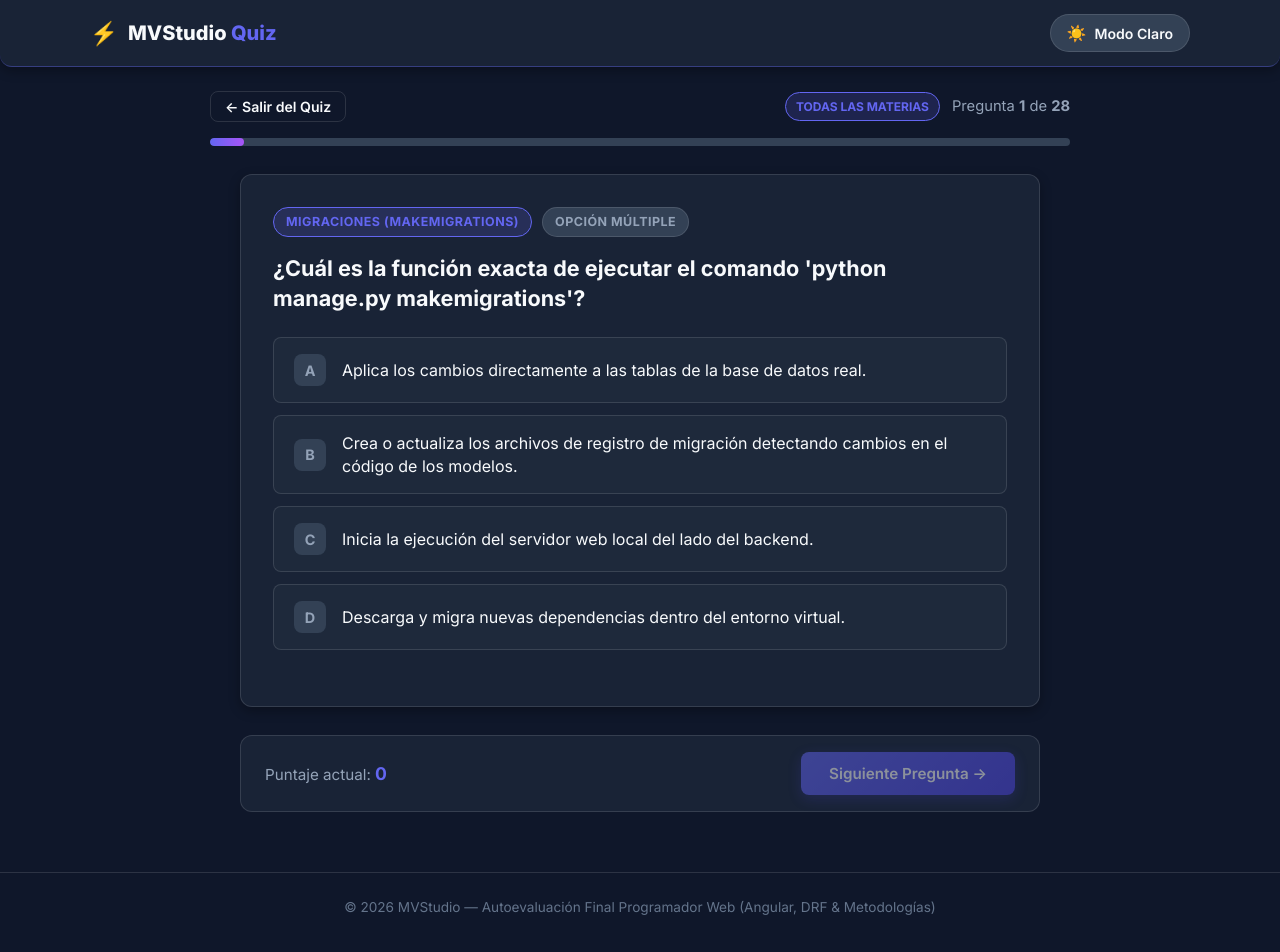
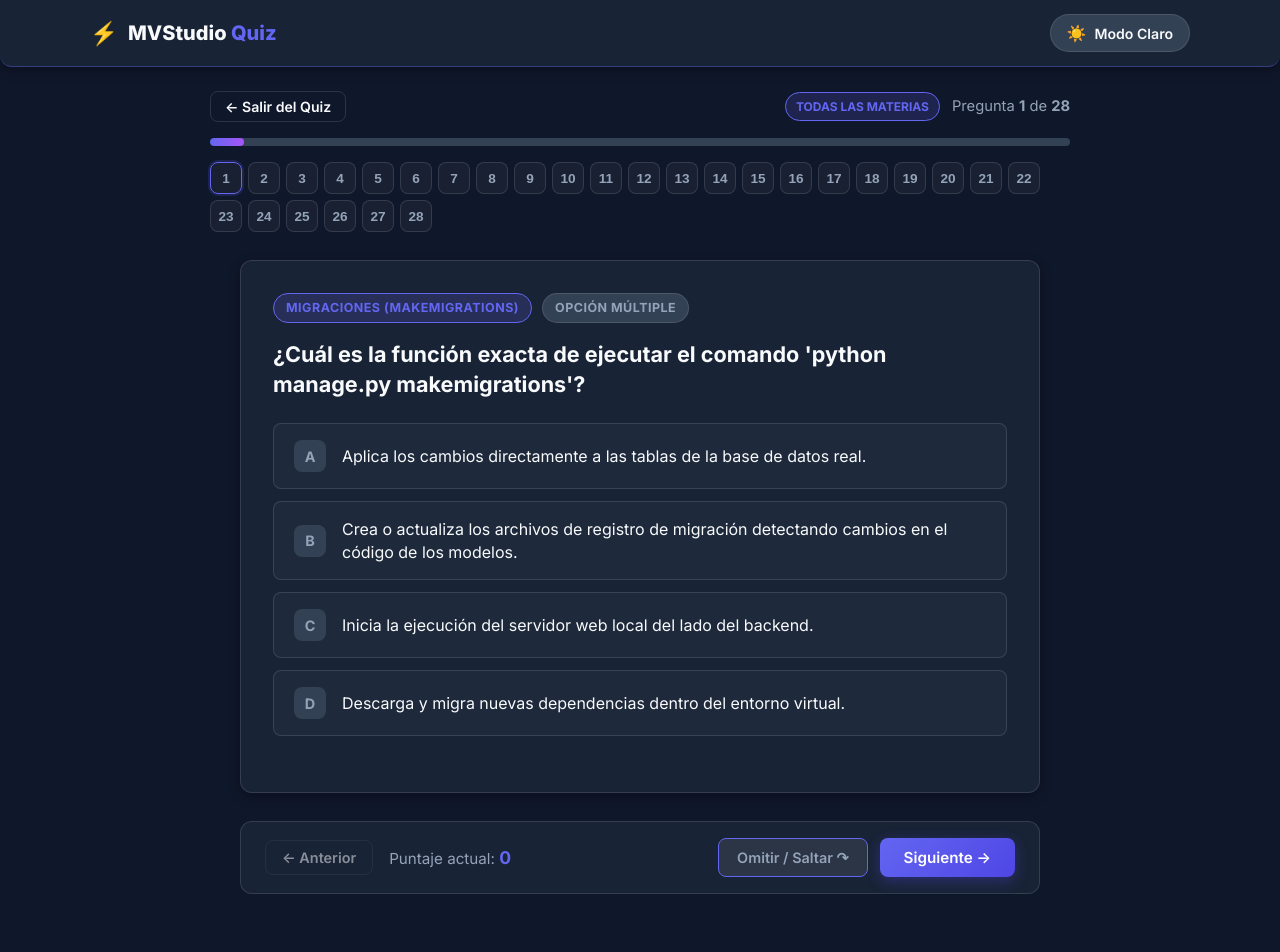
Before and after one commit to mikefink22/final-modulo-programador-2, an Angular app: page /quiz in a window 1280 px wide. Shown: the top 952 px of the page. Built offline with nearby package versions, Linux system fonts and the light colour scheme; no server answers.

Commit message:
feat(quiz-pages): implementar navegación bidireccional, omitir preguntas y Mazo de Repaso
- Añadir botones anterior, omitir y chips de navegación directa en Quiz

- Sincronizar respuestas falladas u omitidas con localStorage

- Integrar botón Mazo de Repaso en pantalla Home

```diff
--- a/src/app/pages/home/home.html
+++ b/src/app/pages/home/home.html
@@ -47,6 +47,15 @@
         (click)="startQuiz()">
         🚀 {{ totalAvailableCount === 0 ? 'Sin ejercicios disponibles' : 'Iniciar Autoevaluación' }}
       </button>
+
+      @if (reviewDeckCount > 0) {
+        <button
+          type="button"
+          class="btn btn-secondary review-deck-btn"
+          (click)="startReviewQuiz()">
+          🧠 Repasar Mazo Acumulado (<strong>{{ reviewDeckCount }}</strong> {{ reviewDeckCount === 1 ? 'pendiente' : 'pendientes' }})
+        </button>
+      }
     </div>
   </section>
 </div>
--- a/src/app/pages/quiz/quiz.html
+++ b/src/app/pages/quiz/quiz.html
@@ -17,6 +17,8 @@
     <app-results-summary
       [score]="score"
       [total]="exercises.length"
+      [exercisesState]="exercisesStateSummary"
+      (goToQuestion)="jumpToQuestion($event)"
       (restart)="restartQuiz()">
     </app-results-summary>
   } @else if (currentExercise) {
@@ -29,6 +31,9 @@
         <div class="quiz-info">
           <span class="subject-badge">
             {{ subject ? (subject | uppercase) : 'TODAS LAS MATERIAS' }}
+            @if (mode === 'review') {
+              <span class="mode-badge">MAZO DE REPASO</span>
+            }
           </span>
           <span class="question-counter">
             Pregunta <strong>{{ currentIndex + 1 }}</strong> de <strong>{{ exercises.length }}</strong>
@@ -39,26 +44,62 @@
       <div class="progress-bar-track">
         <div class="progress-bar-fill" [style.width.%]="progressPercentage"></div>
       </div>
+
+      <!-- Barra de Chips para Salto Rápido -->
+      <div class="question-chips-bar">
+        @for (state of answersState; track $index) {
+          <button
+            type="button"
+            class="chip-btn"
+            [class.chip-active]="$index === currentIndex"
+            [class.chip-correct]="state.isAnswered && state.isCorrect === true"
+            [class.chip-incorrect]="state.isAnswered && state.isCorrect === false"
+            [class.chip-unanswered]="!state.isAnswered"
+            (click)="jumpToQuestion($index)">
+            {{ $index + 1 }}
+          </button>
+        }
+      </div>
     </header>
 
     <main class="quiz-body">
       <app-quiz-router
         [exercise]="currentExercise"
+        [savedState]="currentSavedState"
         (answered)="onAnswered($event)">
       </app-quiz-router>
     </main>
 
     <footer class="quiz-footer">
       <div class="footer-content">
+        <div class="nav-left">
+          <button
+            type="button"
+            class="btn btn-outline nav-btn"
+            [disabled]="currentIndex === 0"
+            (click)="goToPrevious()">
+            ← Anterior
+          </button>
           <span class="current-score">Puntaje actual: <strong>{{ score }}</strong></span>
+        </div>
+
+        <div class="nav-right">
+          @if (!isCurrentAnswered) {
+            <button
+              type="button"
+              class="btn btn-secondary skip-btn"
+              (click)="skipQuestion()">
+              Omitir / Saltar ↷
+            </button>
+          }
 
           <button
             type="button"
             class="btn btn-primary next-btn"
-          [disabled]="!isCurrentAnswered"
             (click)="nextQuestion()">
-          {{ currentIndex === exercises.length - 1 ? '🏁 Ver Resultados Finales' : 'Siguiente Pregunta →' }}
+            {{ currentIndex === exercises.length - 1 ? '🏁 Ver Resultados Finales' : 'Siguiente →' }}
           </button>
+        </div>
       </div>
     </footer>
   }
--- a/src/app/pages/quiz/quiz.scss
+++ b/src/app/pages/quiz/quiz.scss
@@ -54,6 +54,17 @@
           padding: 4px 10px;
           border-radius: 20px;
           border: 1px solid var(--border-focus);
+          display: inline-flex;
+          align-items: center;
+          gap: 6px;
+
+          .mode-badge {
+            background: rgba(245, 158, 11, 0.2);
+            color: #fbbf24;
+            padding: 2px 6px;
+            border-radius: 10px;
+            font-size: 0.7rem;
+          }
         }
 
         .question-counter {
@@ -77,6 +88,58 @@
         transition: width 0.3s ease;
       }
     }
+
+    .question-chips-bar {
+      display: flex;
+      flex-wrap: wrap;
+      gap: 6px;
+      margin-top: 16px;
+
+      .chip-btn {
+        min-width: 32px;
+        height: 32px;
+        padding: 0 6px;
+        border-radius: 8px;
+        border: 1px solid var(--border-color);
+        background: var(--bg-card);
+        color: var(--text-muted);
+        font-size: 0.85rem;
+        font-weight: 600;
+        cursor: pointer;
+        transition: all 0.2s ease;
+        display: inline-flex;
+        align-items: center;
+        justify-content: center;
+
+        &:hover {
+          border-color: var(--primary);
+          color: var(--text-main);
+        }
+
+        &.chip-unanswered {
+          background: rgba(255, 255, 255, 0.04);
+          color: var(--text-muted);
+        }
+
+        &.chip-correct {
+          background: rgba(34, 197, 94, 0.15);
+          border-color: rgba(34, 197, 94, 0.4);
+          color: #4ade80;
+        }
+
+        &.chip-incorrect {
+          background: rgba(239, 68, 68, 0.15);
+          border-color: rgba(239, 68, 68, 0.4);
+          color: #f87171;
+        }
+
+        &.chip-active {
+          border-color: var(--primary);
+          box-shadow: 0 0 0 2px var(--primary-light);
+          font-weight: 800;
+        }
+      }
+    }
   }
 
   .quiz-body {
@@ -94,6 +157,18 @@
       background: var(--bg-card);
       border: 1px solid var(--border-color);
       border-radius: var(--radius-md);
+      flex-wrap: wrap;
+      gap: 12px;
+
+      .nav-left {
+        display: flex;
+        align-items: center;
+        gap: 16px;
+
+        .nav-btn {
+          padding: 8px 16px;
+          font-size: 0.9rem;
+        }
 
         .current-score {
           font-size: 0.95rem;
@@ -104,9 +179,32 @@
             font-size: 1.1rem;
           }
         }
+      }
+
+      .nav-right {
+        display: flex;
+        align-items: center;
+        gap: 12px;
+
+        .skip-btn {
+          padding: 10px 18px;
+          font-size: 0.9rem;
+          background: rgba(255, 255, 255, 0.08);
+          border: 1px solid var(--border-focus);
+          color: var(--text-muted);
+          border-radius: var(--radius-sm);
+          cursor: pointer;
+          transition: all 0.2s ease;
+
+          &:hover {
+            background: rgba(255, 255, 255, 0.15);
+            color: var(--text-main);
+          }
+        }
 
         .next-btn {
-        padding: 12px 28px;
+          padding: 10px 24px;
+        }
       }
     }
   }
--- a/src/app/pages/quiz/quiz.ts
+++ b/src/app/pages/quiz/quiz.ts
@@ -5,6 +5,12 @@ import { QuizService } from '../../services/quiz.service';
 import { Exercise, SubjectType } from '../../models/exercise.model';
 import { QuizRouter } from '../../components/quiz-router/quiz-router';
 import { ResultsSummary } from '../../components/results-summary/results-summary';
+
+export interface QuestionAnswerState {
+  isAnswered: boolean;
+  isCorrect?: boolean;
+  selectedOptionIndex?: number;
+}
 
 @Component({
   selector: 'app-quiz',
@@ -21,22 +27,27 @@ export class Quiz implements OnInit {
 
   subject?: SubjectType;
   exercises: Exercise[] = [];
+  answersState: QuestionAnswerState[] = [];
   currentIndex: number = 0;
   score: number = 0;
 
   isLoading: boolean = true;
   errorMessage: string | null = null;
-  isCurrentAnswered: boolean = false;
   isFinished: boolean = false;
 
   limit?: number;
+  mode?: string;
 
   ngOnInit() {
     this.route.queryParams.subscribe((params) => {
       const subjectParam = params['subject'] as SubjectType | undefined;
       const limitParam = params['limit'] ? parseInt(params['limit'], 10) : undefined;
+      const modeParam = params['mode'] as string | undefined;
+
       this.subject = subjectParam;
       this.limit = limitParam && !isNaN(limitParam) ? limitParam : undefined;
+      this.mode = modeParam;
+
       this.loadExercises();
     });
   }
@@ -46,12 +57,23 @@ export class Quiz implements OnInit {
     this.errorMessage = null;
     this.cdr.markForCheck();
 
-    this.quizService.getExercises(this.subject, this.limit).subscribe({
+    const exercises$ = this.mode === 'review'
+      ? this.quizService.getReviewDeckExercises(this.subject)
+      : this.quizService.getExercises(this.subject, this.limit);
+
+    exercises$.subscribe({
       next: (data) => {
         this.exercises = data;
+        this.answersState = data.map(() => ({ isAnswered: false }));
+        this.currentIndex = 0;
+        this.score = 0;
+        this.isFinished = false;
         this.isLoading = false;
+
         if (data.length === 0) {
-          this.errorMessage = 'No se encontraron ejercicios cargados para esta materia.';
+          this.errorMessage = this.mode === 'review'
+            ? 'No hay preguntas en tu Mazo de Repaso para esta materia.'
+            : 'No se encontraron ejercicios cargados para esta materia.';
         }
         this.cdr.markForCheck();
       },
@@ -68,36 +90,85 @@ export class Quiz implements OnInit {
     return this.exercises[this.currentIndex];
   }
 
+  get currentSavedState(): QuestionAnswerState | undefined {
+    return this.answersState[this.currentIndex];
+  }
+
+  get isCurrentAnswered(): boolean {
+    return this.answersState[this.currentIndex]?.isAnswered ?? false;
+  }
+
   get progressPercentage(): number {
     if (this.exercises.length === 0) return 0;
     return Math.round(((this.currentIndex + 1) / this.exercises.length) * 100);
   }
 
-  onAnswered(event: { correct: boolean }) {
-    if (this.isCurrentAnswered) return;
-    this.isCurrentAnswered = true;
+  get exercisesStateSummary() {
+    return this.exercises.map((exercise, index) => ({
+      exercise,
+      isAnswered: this.answersState[index]?.isAnswered ?? false,
+      isCorrect: this.answersState[index]?.isCorrect,
+    }));
+  }
+
+  onAnswered(event: { correct: boolean; selectedOptionIndex?: number }) {
+    const current = this.currentExercise;
+    if (!current) return;
+
+    this.answersState[this.currentIndex] = {
+      isAnswered: true,
+      isCorrect: event.correct,
+      selectedOptionIndex: event.selectedOptionIndex,
+    };
+
+    this.score = this.answersState.filter((state) => state.isCorrect === true).length;
+
     if (event.correct) {
-      this.score++;
+      this.quizService.removeFromReviewDeck(current.id, current.subject);
+    } else {
+      this.quizService.addToReviewDeck(current);
     }
+
     this.cdr.markForCheck();
   }
 
+  skipQuestion() {
+    const current = this.currentExercise;
+    if (current && !this.isCurrentAnswered) {
+      this.quizService.addToReviewDeck(current);
+    }
+
+    this.nextQuestion();
+  }
+
   nextQuestion() {
-    if (!this.isCurrentAnswered) return;
-
     if (this.currentIndex < this.exercises.length - 1) {
       this.currentIndex++;
-      this.isCurrentAnswered = false;
     } else {
       this.isFinished = true;
     }
     this.cdr.markForCheck();
   }
 
+  goToPrevious() {
+    if (this.currentIndex > 0) {
+      this.currentIndex--;
+      this.cdr.markForCheck();
+    }
+  }
+
+  jumpToQuestion(index: number) {
+    if (index >= 0 && index < this.exercises.length) {
+      this.currentIndex = index;
+      this.isFinished = false;
+      this.cdr.markForCheck();
+    }
+  }
+
   restartQuiz() {
+    this.answersState = this.exercises.map(() => ({ isAnswered: false }));
     this.currentIndex = 0;
     this.score = 0;
-    this.isCurrentAnswered = false;
     this.isFinished = false;
     this.cdr.markForCheck();
   }
```
Also changed, not shown: src/app/pages/home/home.scss (+27 -1 lines), src/app/pages/home/home.ts (+9 -0 lines), 1 other file (tests, documents, lock files or other folders). Lines whose indentation alone changed are shown as unchanged.
